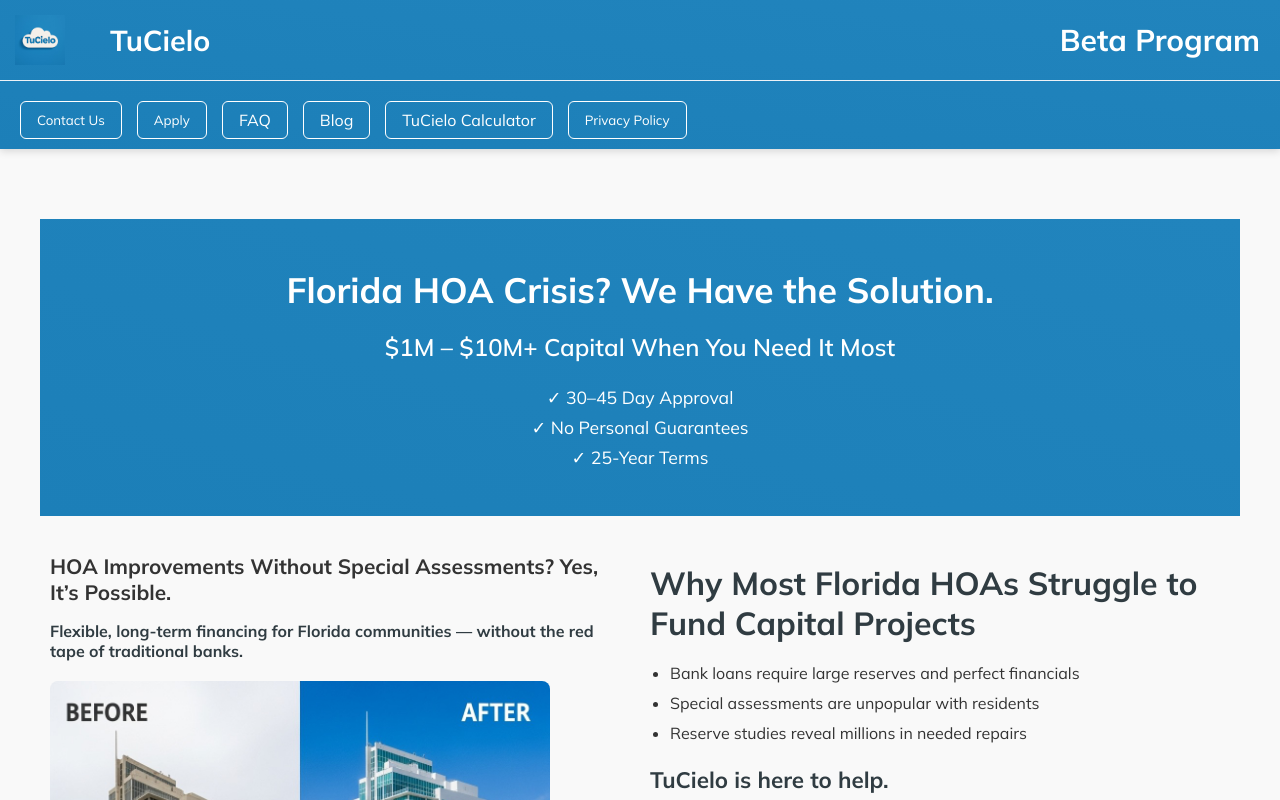
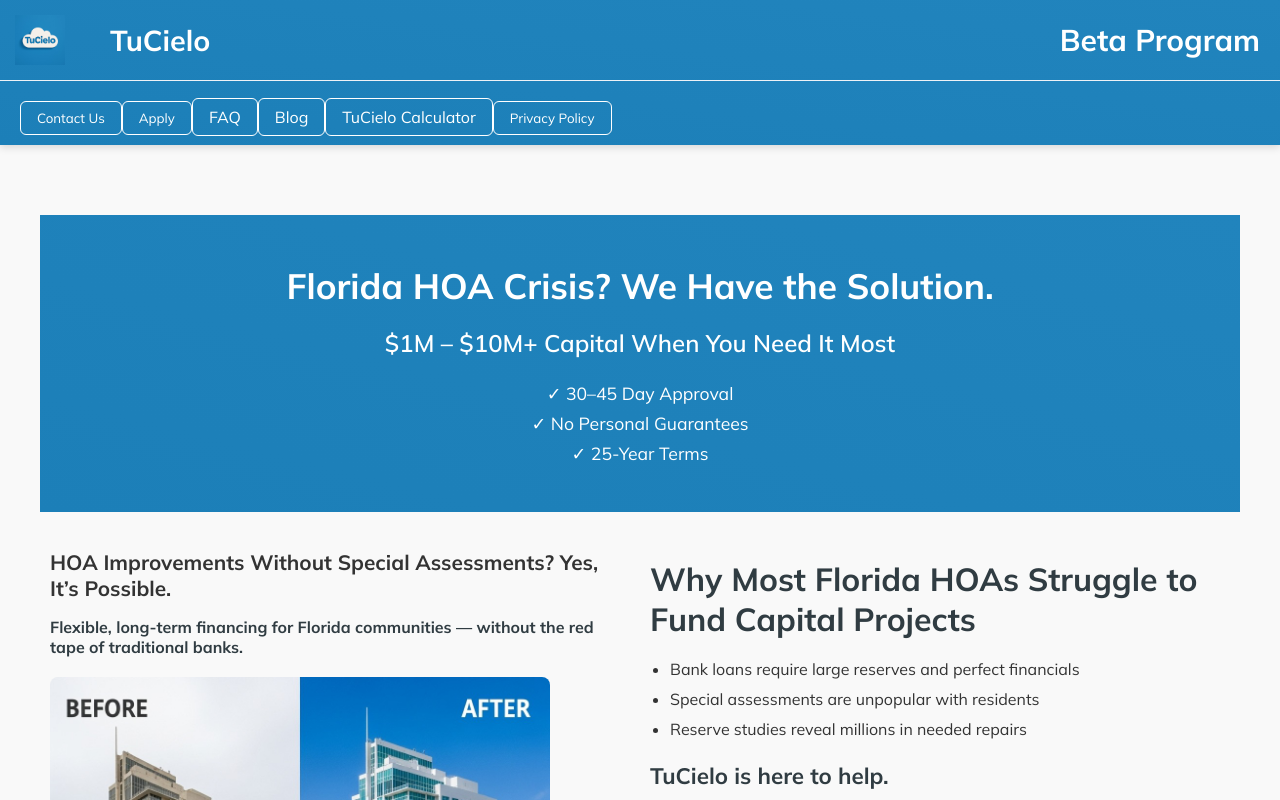
Before and after one commit to MetaCapFin/tu-cielo-site, a React (Create React App) app: page / in a window 1280 px wide. Shown: the top 800 px of the page. Built offline with nearby package versions, Linux system fonts and the light colour scheme.

Commit message:
Update App.js

```diff
--- a/src/App.js
+++ b/src/App.js
@@ -198,6 +198,7 @@ function Homepage() {
         </div>
       </div>
       <div className="header-bottom">
+        <div class="header-scroll-container">
         <button
           className="header-button-link"
           onClick={() =>
@@ -214,7 +215,7 @@ function Homepage() {
         <Link to="/contractor-proposal-tool" className="header-button-link">TuCielo Calculator</Link>
         <button className="header-button-link"onClick={() => setShowPrivacyModal(true)}> Privacy Policy</button>
       </div>
-
+    </div>
       {showPrivacyModal && (
           <div className="modal-overlay" onClick={() => setShowPrivacyModal(false)}>
             <div className="modal-content" onClick={e => e.stopPropagation()}>
```
